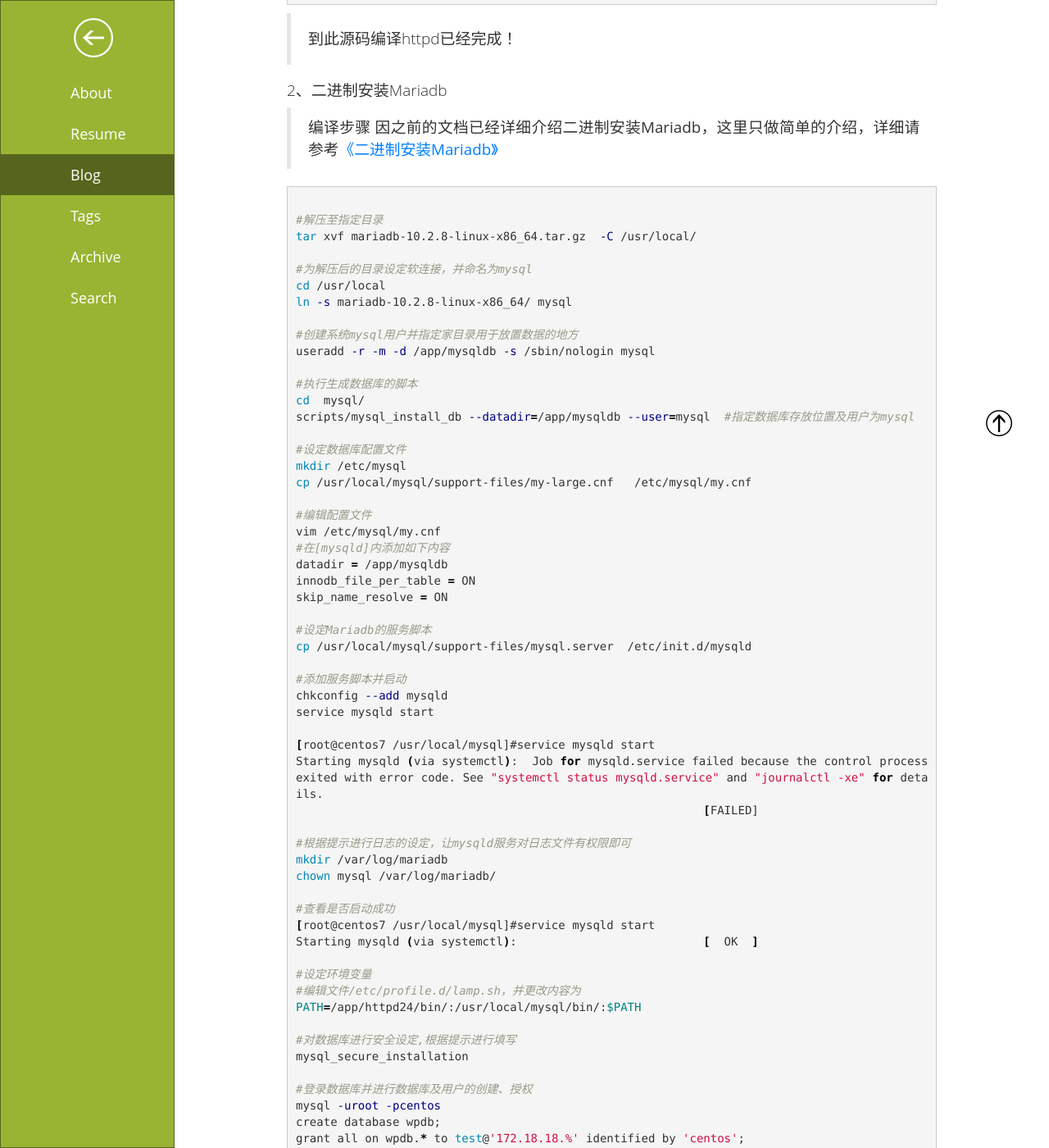
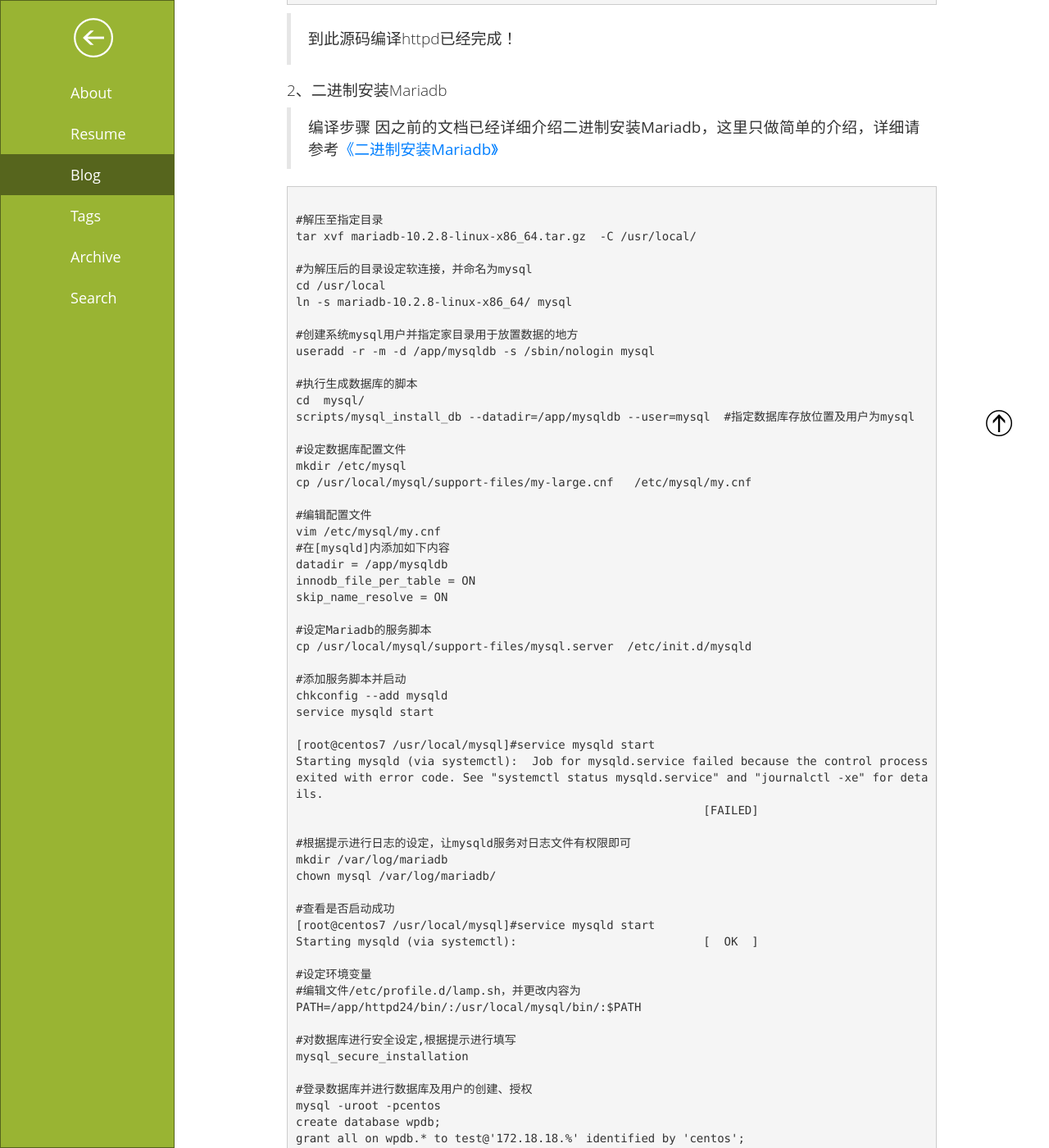
Before and after one commit to daysunshine/daysunshine.github.io, a Jekyll site: the page built from _posts/2017-10-11-linux-lamp.md, in a window 1280 px wide and 1400 px high, scrolled down 5183 px. Shown: the whole window at 82% size. Built offline with Jekyll 4.4.1, drawn with Linux system fonts in a browser that asks for light colours; comment, search, counter and statistics services are not loaded; some of the changed text lies outside the part shown.

Commit message:
Update 2017-10-11-linux-lamp.md

````diff
--- a/_posts/2017-10-11-linux-lamp.md
+++ b/_posts/2017-10-11-linux-lamp.md
@@ -25,7 +25,7 @@ tags:  centos7.3编译实现LAMP PHP配置
 
 > 查看PHP的配置文件的格式
 
-```shell
+```
 
 说明：
 注释符：较新的版本中，已经完全使用;进行注释
@@ -48,7 +48,7 @@ short_open_tag=on 			开启短标签,如<? phpinfo();?>
 
 > PHP的语言格式
 
-```shell
+```
 
 <?php
 	...phpcode...  代码段
@@ -64,7 +64,7 @@ short_open_tag=on 			开启短标签,如<? phpinfo();?>
 
 > 使用mysql扩展连接数据库的测试代码
 
-```shell
+```
 
 <?php
 $conn = mysql_connect(‘mysqlserver','username','password');
@@ -79,7 +79,7 @@ mysql_close();
 
 > Php使用mysqli扩展连接数据库的测试代码
 
-```shell
+```
 
 <?php
 $mysqli=new mysqli("mysqlserver",“username",“password");
@@ -100,7 +100,7 @@ $mysqli->close();
 
 > 实现步骤
 
-```shell
+```
 
 yum -y install httpd mariadb-server php php-mysql
 service  httpd start
@@ -124,7 +124,7 @@ service httpd reload
 
 > 实现步骤
 
-```shell
+```
 
 下载地址：
 官网：https://cn.wordpress.org/
@@ -141,7 +141,7 @@ service httpd reload
 
 #### 编译Php-xcache加速访问
 
-```shell
+```
 
 yum -y install php-devel
 下载并解压缩xcache-3.2.0.tar.bz2    #目前PHP5.5以上的还不能被xcache所支持，这里要注意
@@ -159,7 +159,7 @@ systemctl restart httpd.service
 > 为保证编译成功，请确保系统是干净的，没有同类软件正在进行服务
 > 这里进行说明编译用到的包的版本信息
 
-```shell
+```
 
 mairadb：通用二进制格式，mariadb-10.2.8
 apr-1.6.2：httpd安装的依赖包
@@ -178,7 +178,7 @@ WordPress：安装wordpress-4.8.1-zh_CN
 #### 1、源码编译Httpd2.4
 
 > 在安装httpd之前请确保已经将开发包组安装完毕，如未安装请执行命令
-```shell
+```
 	yum groupinstall "development tools"
 ```
 
@@ -189,7 +189,7 @@ WordPress：安装wordpress-4.8.1-zh_CN
 
 > 编译步骤
 
-```shell
+```
 
 #下载源码并解压，将源码下载至/usr/local/src/下
 tar xvf apr-1.6.2.tar.gz
@@ -236,7 +236,7 @@ LISTEN     0      128         :::80               :::*   #成功启动
 > 编译步骤
 > 因之前的文档已经详细介绍二进制安装Mariadb，这里只做简单的介绍，详细请参考[《二进制安装Mariadb》](http://www.daysunshine.com/blog/2017/09/25/linux-mariadb-binary-installtion)
 
-```shell
+```
 
 #解压至指定目录
 tar xvf mariadb-10.2.8-linux-x86_64.tar.gz  -C /usr/local/
@@ -298,19 +298,19 @@ grant all on wpdb.* to test@'localhost' identified by 'centos';
 
 ```
 
-> #### 二进制编译安装Mariadb完成！
+> #### 到此二进制编译安装Mariadb完成！
 
 #### 3、PHP
 
 > 在编译PHP的时候也会依赖一些devel包，我们提前先进行安装,如在编译的过程中还提示错误请根据提示进行相应的安装
 
-```shell
+```
 	yum install libxml2-devel bzip2-devel libmcrypt-devel
 ```
 
 > 编译步骤
 
-```shell
+```
 
 #进行解压
 tar xvf php-7.1.10.tar.xz
@@ -361,7 +361,7 @@ apachectl restart
 
 #### 4、测试PHP与Mariadb连接
 
-```shell
+```
 
 #编辑测试PHP文件
 vim /app/httpd24/htdocs/index.php
@@ -391,7 +391,7 @@ vim /app/httpd24/htdocs/index.php
 
 >
 
-```shell
+```
 
 #解压缩WordPress博客程序到网页站点目录下
 tar xvf wordpress-4.8.1-zh_CN.tar.gz  -C /app/httpd24/htdocs
@@ -423,7 +423,7 @@ setfacl -R -m u:apache:rwx wordpress
 > 通过ab命令来进行压力测试
 ab -c 10 -n 100 http://172.18.18.10/blog/
 
-```shell
+```
 ...
 部分省略
 Total transferred:      5228000 bytes
````
